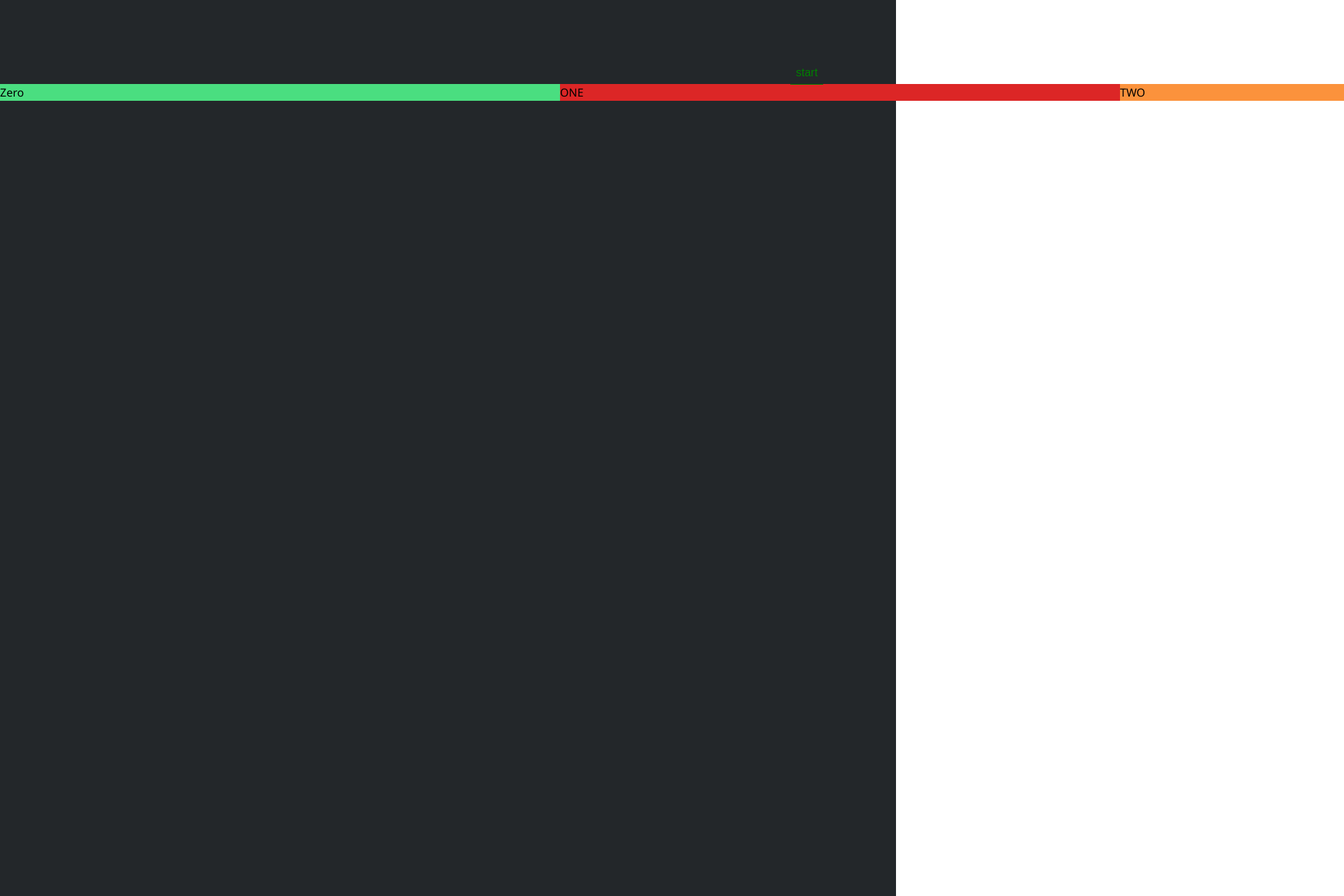
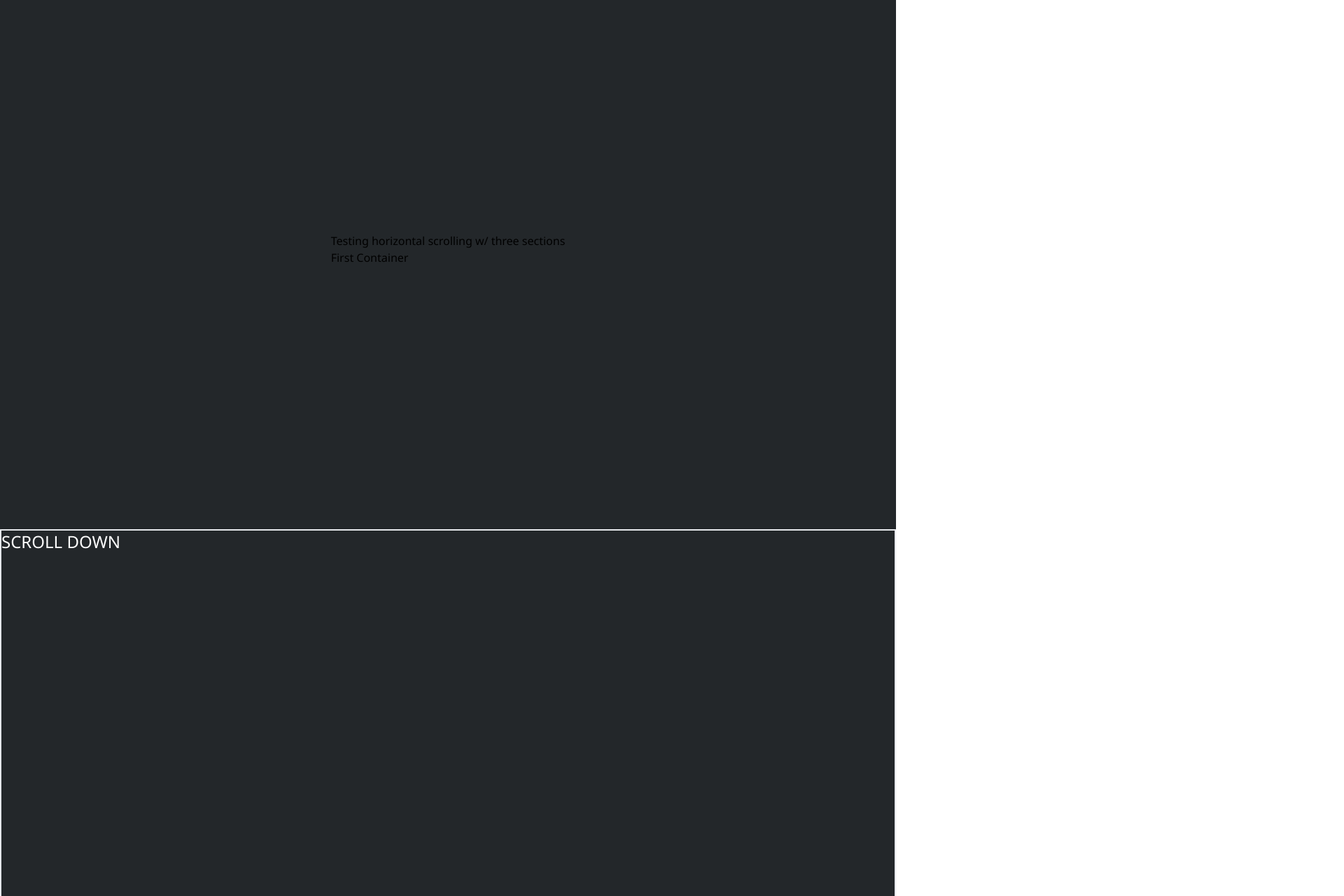
Before and after one commit to IonutDaniel99/Portfolio, a React (Create React App) app: page / in a window 1280 px wide. Shown: the part 1480-2760 px from the top of the page at 70% size, 1920 px wide, since content can reach past the window. Built offline with nearby package versions, Linux system fonts and the light colour scheme; no server answers.

Commit message:
fix scrolls

```diff
--- a/src/Home/HomeApp.js
+++ b/src/Home/HomeApp.js
@@ -12,25 +12,23 @@ export default HomeApp;
 
 gsap.registerPlugin(ScrollTrigger);
 function HomeApp() {
-
-
+    // ScrollTrigger.defaults({
+    //     markers: { startColor: "green", endColor: "red" },
+    // });
 
     return (
         <div className="bg-darkNotDark ">
             <Bg2ColorsFollow />
 
-            <div className="App scroll-smooth ">
+            <div className="App scroll-smooth z-10 overflow-y-hidden">
                 <AboutMe />
-                <div className="z-10 containergsap">
-                    <Experience />
-                </div>
+                <Experience />
                 <Projects />
                 {/* <div className="lastContainer">Last Container</div> */}
             </div>
         </div>
     );
 }
-
 
 // eslint-disable-next-line no-lone-blocks
 // /* <nav className="z-50 flex gap-20">
--- a/src/Home/Screens/AboutMe.js
+++ b/src/Home/Screens/AboutMe.js
@@ -1,13 +1,9 @@
 import React from "react";
-import Bg2ColorsFollow from "../Components/Bg2ColorsFollow";
 
 function AboutMe() {
     return (
         <>
-
-            <div
-                className="relative z-10 flex justify-between w-screen h-screen text-white font-Mitr aboutme"
-            >
+            <div className="relative z-10 flex justify-between w-screen h-screen text-white font-Mitr">
                 <div className="flex items-center w-full gap-20 ml-20 z-[3]">
                     <div className="flex flex-col gap-16 -mt-24">
                         <p className="font-semibold tracking-wider text-9xl min-w-[1000px]">
@@ -15,7 +11,8 @@ function AboutMe() {
                         </p>
                         <h2 className="text-32 min-w-[1000px]">
                             Front-end developer with a passion for games <br />
-                            and for graphical environments that captivates the eyes.
+                            and for graphical environments that captivates the
+                            eyes.
                         </h2>
                         <h2 className="text-32 min-w-[1000px]">
                             I`m currently based in Romania, <br />
@@ -30,7 +27,6 @@ function AboutMe() {
                 </div>
             </div>
         </>
-
     );
 }
 
--- a/src/Home/Screens/Experience.js
+++ b/src/Home/Screens/Experience.js
@@ -3,13 +3,11 @@ import ScrollTrigger from "gsap/ScrollTrigger";
 import React, { useEffect } from "react";
 
 function Experience() {
-    ScrollTrigger.defaults({ markers: { startColor: "green", endColor: "red" } });
-
     useEffect(() => {
-
-        gsap.to('.experienceTitle', {
+        let ctx = gsap.context(() => {
+            gsap.to(".experienceTitle", {
                 ease: "power4.inOut",
-            clipPath: 'polygon(0% 100%, 100% 100%, 100% 0%, 0% 0%)',
+                clipPath: "polygon(0% 100%, 100% 100%, 100% 0%, 0% 0%)",
                 opacity: 1,
                 y: 0,
                 duration: 2.2,
@@ -18,41 +16,55 @@ function Experience() {
                     scrub: 3,
                     start: "top 60%",
                     end: "top 70%",
-            }
-        })
+                    toggleActions: "restart reverse none reverse",
+                },
+            });
             gsap.to(".title1", {
                 ease: "power4.inOut",
-            clipPath: 'polygon(0% 100%, 100% 100%, 100% 0%, 0% 0%)',
+                clipPath: "polygon(0% 100%, 100% 100%, 100% 0%, 0% 0%)",
                 opacity: 1,
                 y: 0,
                 duration: 2.2,
                 scrollTrigger: {
-                trigger: '.experienceTitle',
+                    trigger: ".experienceTitle",
                     start: "top 50%",
                     end: "top 90%",
+                    toggleActions: "restart reverse none reverse",
                     scrub: 3,
-            }
-        })
+                },
+            });
             gsap.to(".companyPic", {
                 ease: "power4.inOut",
-            clipPath: 'polygon(0% 100%, 100% 100%, 100% 0%, 0% 0%)',
+                clipPath: "polygon(0% 100%, 100% 100%, 100% 0%, 0% 0%)",
                 opacity: 1,
                 y: 0,
                 duration: 2.2,
                 scrollTrigger: {
-                trigger: '.experienceTitle',
+                    trigger: ".experienceTitle",
                     start: "top 50%",
                     end: "top 90%",
+                    toggleActions: "restart reverse none reverse",
                     scrub: 3,
-            }
-        })
-    })
+                },
+            });
+        });
+        return () => ctx.revert();
+    }, []);
     return (
-        <div className="flex flex-col items-center w-screen h-screen experience">
-            <div className="z-10 pt-20 text-6xl text-white experienceTitle clipFade">Work Experience</div>
+        <div className="flex flex-col items-center w-screen h-1/2 experience">
+            <div className="z-10 pt-20 text-6xl text-white experienceTitle clipFade">
+                Work Experience
+            </div>
             <div className="z-10 flex items-center pt-20 justify-evenly h-1/2 ">
                 <div className="w-2/6 text-2xl text-white title1 clipFade">
-                    Lorem ipsum dolor sit amet, consectetur adipiscing elit, sed do eiusmod tempor incididunt ut labore et dolore magna aliqua. Ut enim ad minim veniam, quis nostrud exercitation ullamco laboris nisi ut aliquip ex ea commodo consequat. Duis aute irure dolor in reprehenderit in voluptate velit esse cillum dolore eu fugiat nulla pariatur. Excepteur sint occaecat cupidatat non proident, sunt in culpa qui officia deserunt mollit anim id est laborum.
+                    Lorem ipsum dolor sit amet, consectetur adipiscing elit, sed
+                    do eiusmod tempor incididunt ut labore et dolore magna
+                    aliqua. Ut enim ad minim veniam, quis nostrud exercitation
+                    ullamco laboris nisi ut aliquip ex ea commodo consequat.
+                    Duis aute irure dolor in reprehenderit in voluptate velit
+                    esse cillum dolore eu fugiat nulla pariatur. Excepteur sint
+                    occaecat cupidatat non proident, sunt in culpa qui officia
+                    deserunt mollit anim id est laborum.
                 </div>
                 <img
                     src="https://picsum.photos/470/650"
--- a/src/Home/Screens/Projects.js
+++ b/src/Home/Screens/Projects.js
@@ -1,42 +1,52 @@
-import gsap from 'gsap';
-import React, { useEffect, useLayoutEffect } from 'react'
+import gsap from "gsap";
+import React, { useEffect, useLayoutEffect, useRef } from "react";
 
 function Projects() {
-    let sections = gsap.utils.toArray(".panel");
+    const component = useRef();
+    const slider = useRef();
 
     useLayoutEffect(() => {
-        gsap.to(sections, {
-            xPercent: -100 * (sections.length - 1),
-            ease: "none",
-            scrollTrigger: {
-                trigger: ".containerProjects",
-                pin: true,
-                scrub: 1,
-                snap: 1 / (sections.length - 1),
-                // base vertical scrolling on how wide the container is so it feels more natural.
-                // end: "+=3500",
-                end: () => "+=" + document.querySelector(".containerProjects").offsetWidth
-            }
-        });
-    })
-
+        let ctx = gsap.context(() => {
+            let panels = gsap.utils.toArray(".panel");
+            gsap.to(panels, {
+                xPercent: -100 * (panels.length - 1),
+                ease: "none",
+                scrollTrigger: {
+                    trigger: slider.current,
+                    pin: true,
+                    scrub: 1,
+                    snap: 1 / (panels.length - 1),
+                    end: () => "+=" + slider.current.offsetWidth,
+                },
+            });
+        }, component);
+        return () => ctx.revert();
+    });
 
     return (
-        <div className="containerProjects w-[600%] h-full flex flex-nowrap overscroll-none z-10">
-            <section className="z-10 bg-green-400 w-[800px] panel">
-                Zero
-            </section>
-            <section className="z-10 bg-red-600 w-[800px] panel">
-                ONE
-            </section>
-            <section className="z-10 bg-orange-400 w-[800px] panel">
-                TWO
-            </section>
-            <section className="z-10 bg-blue-400 w-[800px] panel">
-                THREE
-            </section>
+        <div ref={component}>
+            <div className="flex flex-col justify-center items-center h-[800px]">
+                <div className="z-10">
+                    <h1>Testing horizontal scrolling w/ three sections</h1>
+                    <h2>First Container</h2>
+                </div>
+            </div>
+            <div
+                ref={slider}
+                className="w-[400vw] h-screen flex flex-wrap z-10"
+            >
+                <div className="panel border-2">
+                    <div className=" text-white text-2xl relative">
+                        SCROLL DOWN
+                    </div>
+                </div>
+                <div className="panel z-10">ONE</div>
+                <div className="panel z-10">TWO</div>
+                <div className="panel z-10">THREE</div>
+            </div>
+            <div className="flex h-screen bg-yellow-500">Last Container</div>
         </div>
-    )
+    );
 }
 
-export default Projects
+export default Projects;
--- a/src/index.css
+++ b/src/index.css
@@ -1,18 +1,14 @@
+html,
 body {
+  position: relative;
   font-family: 'Segoe UI', Tahoma, Geneva, Verdana, sans-serif;
-  overflow-y: scroll;
   height: 100%;
   -webkit-overflow-scrolling: touch;
   overflow-scrolling: touch;
 }
 
-
-
-html,
-body {
-  overflow-y: visible;
-  position: relative;
-  margin: 0;
+.panel {
+  width: 100vw;
   height: 100vh;
 }
 
@@ -25,17 +21,6 @@ body {
   opacity: 0;
   transform: translateY(100px)
 }
-
-/* .experienceTitle {
-  clip-path: polygon(0% 100%, 100% 100%, 100% 100%, 0% 100%);
-  opacity: 0;
-  transform: translateY(100px)
-}
-.title1 {
-  clip-path: polygon(0% 100%, 100% 100%, 100% 100%, 0% 100%);
-  opacity: 0;
-  transform: translateY(100px)
-} */
 
 
 .lastContainer {
```
Lines whose indentation alone changed are shown as unchanged.
